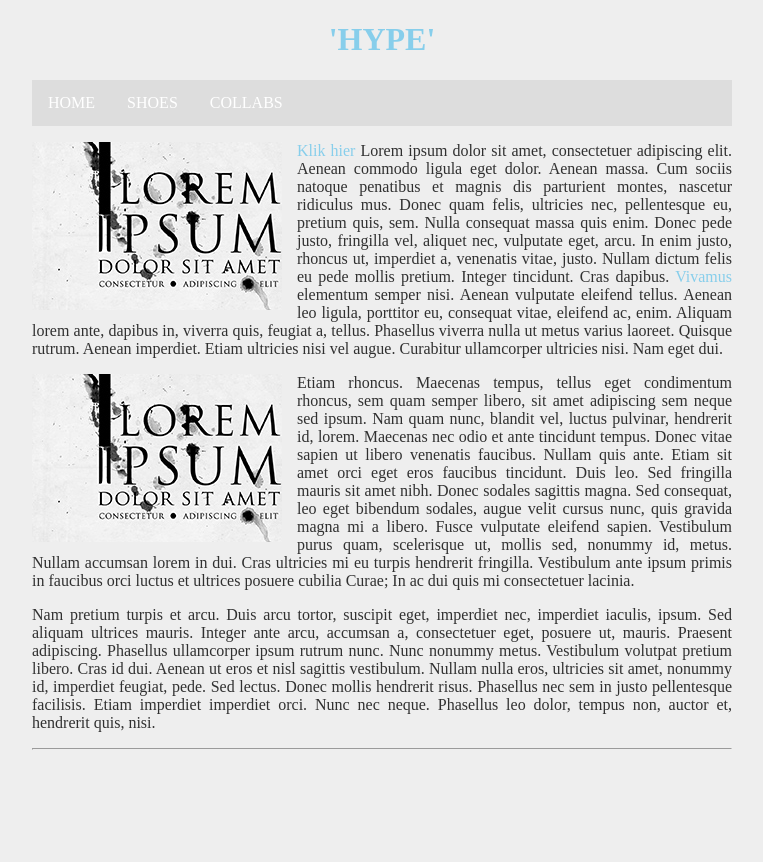
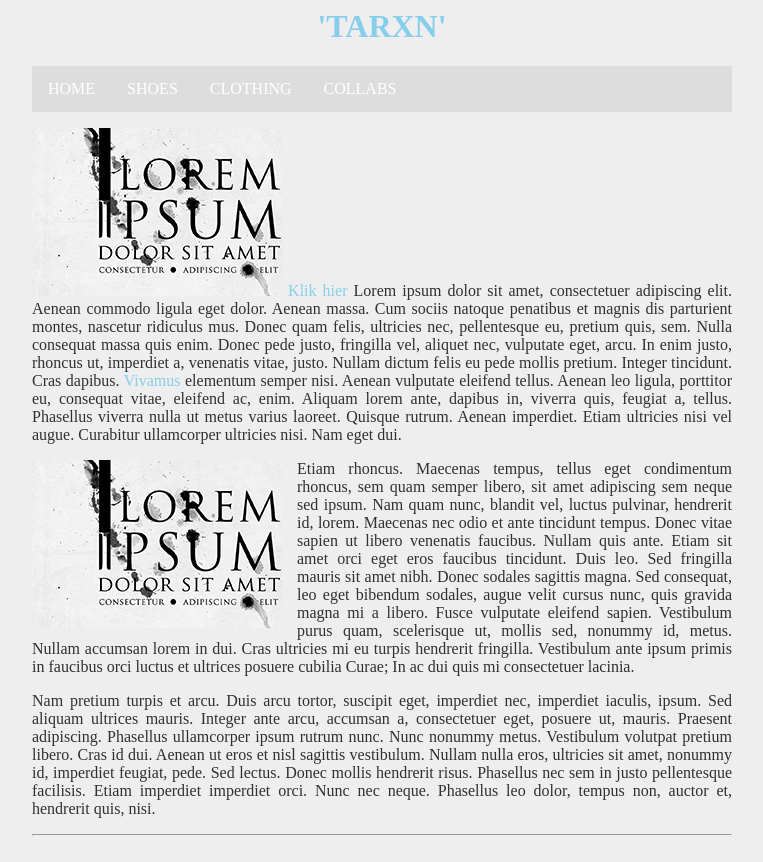
Before and after one commit to emmaus-4h/website-Taran202, a plain HTML site: page index.html in a window 1280 px wide. Shown: the whole page, without its empty margins (258-1021 px from the left). Before the commit the page ends 821 px from the top, so only its background shows below. Drawn offline with Linux system fonts and the light colour scheme.

Commit message:
Update index.html

```diff
--- a/index.html
+++ b/index.html
@@ -1,37 +1,36 @@
-<!DOCTYPE html>
-
 <html>
 
     <head>
         <link rel="stylesheet" href="style.css">
-        <title>"HYPED'</title>
+        <title>"TARXN'</title>
     </head>
 
     <body>
         <main>
             <header>
-                <h1 id="TITEL">'HYPE'</h1>
+                <h1 id="TITEL">'TARXN'</h1>
             </header>
 
             <nav>
                 <ul>
                     <li><a class="HOME" href="index.html">HOME</a></li>
                     <li><a href="SHOES.html"> SHOES</a></li>
-                    <li><a href="CLOTHING.html>CLOTHING
+                    <li><a href="CLOTHING.html">CLOTHING
                       </a>
                       </li>
-                        <li><a href="info.colabs>COLLABS
-                      </a>
+                        <li><a href="collabs.html">COLLABS
+                      </a></li>
                       </li>
 
                 </ul>
             </nav>
 
             <article>
-                <p><img class="zweefLinks" src="afbeeldingen/loremipsum.jpg">
-                <a href="http://nu.nl">Klik hier</a> Lorem ipsum dolor sit amet, consectetuer adipiscing elit. Aenean commodo ligula eget dolor. Aenean massa. Cum sociis natoque penatibus et magnis dis parturient montes, nascetur ridiculus mus. Donec quam felis, ultricies nec, pellentesque eu, pretium quis, sem. Nulla consequat massa quis enim. Donec pede justo, fringilla vel, aliquet nec, vulputate eget, arcu. In enim justo, rhoncus ut, imperdiet a, venenatis vitae, justo. Nullam dictum felis eu pede mollis pretium. Integer tincidunt. Cras dapibus. <a href="http://www.encyclo.nl/begrip/dum%20vivimus%20vivamus">Vivamus</a> elementum semper nisi. Aenean vulputate eleifend tellus. Aenean leo ligula, porttitor eu, consequat vitae, eleifend ac, enim. Aliquam lorem ante, dapibus in, viverra quis, feugiat a, tellus. Phasellus viverra nulla ut metus varius laoreet. Quisque rutrum. Aenean imperdiet. Etiam ultricies nisi vel augue. Curabitur ullamcorper ultricies nisi. Nam eget dui.</p>
+                <p><img class="zweefrechts" src="afbeeldingen/loremipsum.jpg">  <a href="http://nu.nl">Klik hier</a> Lorem ipsum dolor sit amet, consectetuer adipiscing elit. Aenean commodo ligula eget dolor. Aenean massa. Cum sociis natoque penatibus et magnis dis parturient montes, nascetur ridiculus mus. Donec quam felis, ultricies nec, pellentesque eu, pretium quis, sem. Nulla consequat massa quis enim. Donec pede justo, fringilla vel, aliquet nec, vulputate eget, arcu. In enim justo, rhoncus ut, imperdiet a, venenatis vitae, justo. Nullam dictum felis eu pede mollis pretium. Integer tincidunt. Cras dapibus. <a href="http://www.encyclo.nl/begrip/dum%20vivimus%20vivamus">Vivamus</a> elementum semper nisi. Aenean vulputate eleifend tellus. Aenean leo ligula, porttitor eu, consequat vitae, eleifend ac, enim. Aliquam lorem ante, dapibus in, viverra quis, feugiat a, tellus. Phasellus viverra nulla ut metus varius laoreet. Quisque rutrum. Aenean imperdiet. Etiam ultricies nisi vel augue. Curabitur ullamcorper ultricies nisi. Nam eget dui.</p>
                 <p><img class="zweefLinks" src="afbeeldingen/loremipsum.jpg">Etiam rhoncus. Maecenas tempus, tellus eget condimentum rhoncus, sem quam semper libero, sit amet adipiscing sem neque sed ipsum. Nam quam nunc, blandit vel, luctus pulvinar, hendrerit id, lorem. Maecenas nec odio et ante tincidunt tempus. Donec vitae sapien ut libero venenatis faucibus. Nullam quis ante. Etiam sit amet orci eget eros faucibus tincidunt. Duis leo. Sed fringilla mauris sit amet nibh. Donec sodales sagittis magna. Sed consequat, leo eget bibendum sodales, augue velit cursus nunc, quis gravida magna mi a libero. Fusce vulputate eleifend sapien. Vestibulum purus quam, scelerisque ut, mollis sed, nonummy id, metus. Nullam accumsan lorem in dui. Cras ultricies mi eu turpis hendrerit fringilla. Vestibulum ante ipsum primis in faucibus orci luctus et ultrices posuere cubilia Curae; In ac dui quis mi consectetuer lacinia.</p>
                 <p>Nam pretium turpis et arcu. Duis arcu tortor, suscipit eget, imperdiet nec, imperdiet iaculis, ipsum. Sed aliquam ultrices mauris. Integer ante arcu, accumsan a, consectetuer eget, posuere ut, mauris. Praesent adipiscing. Phasellus ullamcorper ipsum rutrum nunc. Nunc nonummy metus. Vestibulum volutpat pretium libero. Cras id dui. Aenean ut eros et nisl sagittis vestibulum. Nullam nulla eros, ultricies sit amet, nonummy id, imperdiet feugiat, pede. Sed lectus. Donec mollis hendrerit risus. Phasellus nec sem in justo pellentesque facilisis. Etiam imperdiet imperdiet orci. Nunc nec neque. Phasellus leo dolor, tempus non, auctor et, hendrerit quis, nisi.</p>
+            </article>
+                <p>
             </article>
 
             <footer>
```
